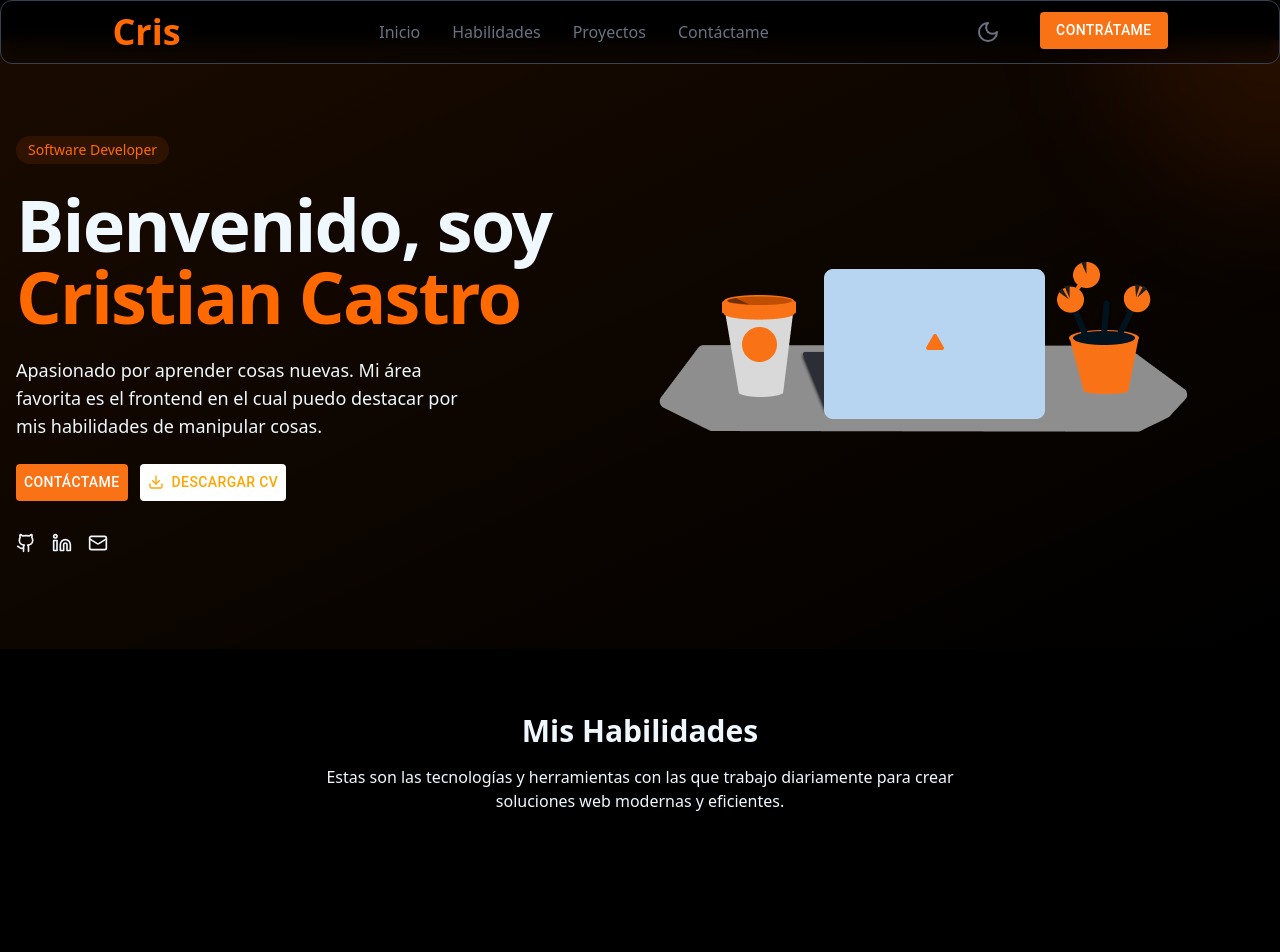
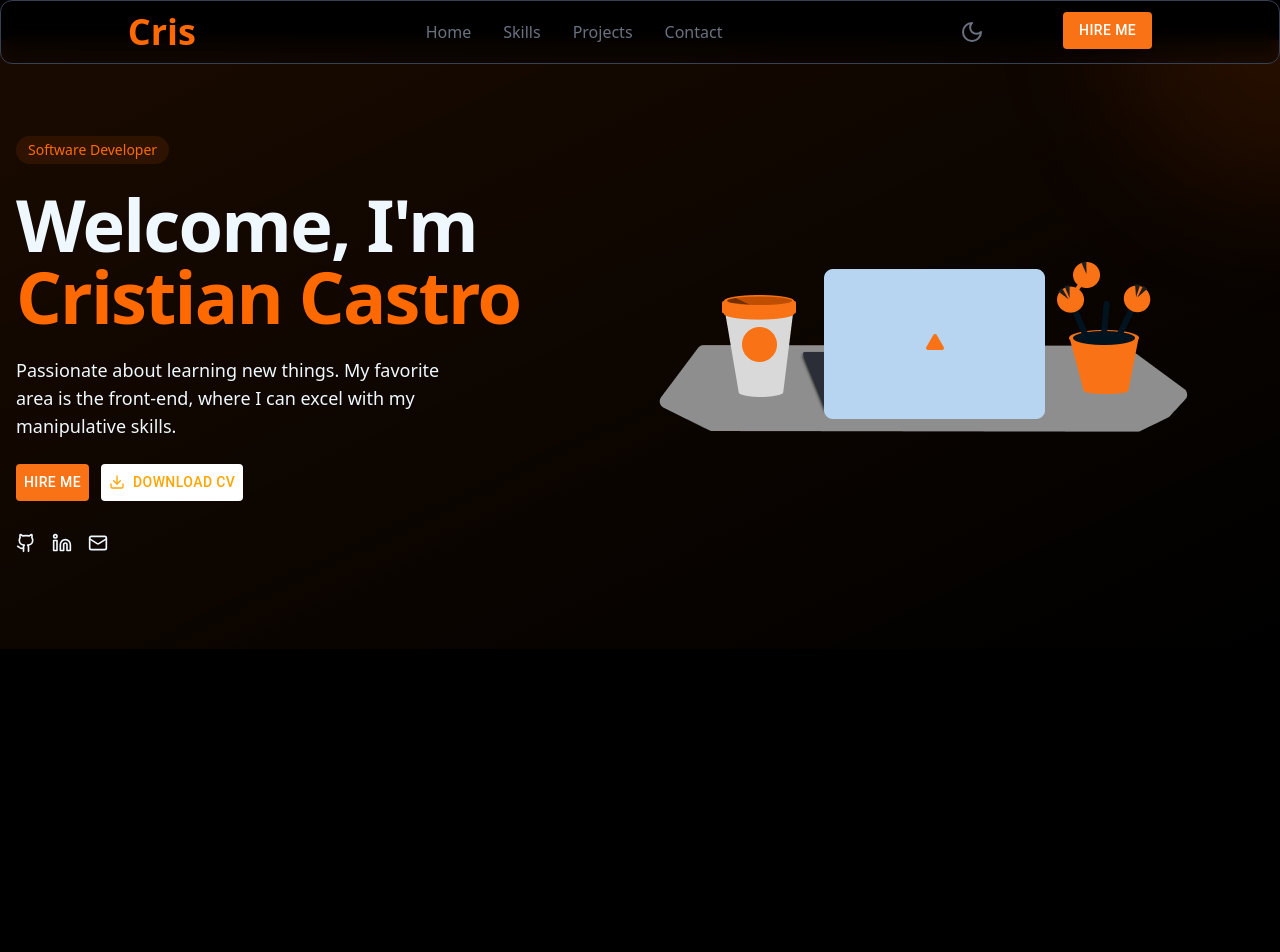
Before and after one commit to SRTENEBROSO00/mi-portafolio, a React (Vite) app: page / in a window 1280 px wide. Shown: the top 952 px of the page. Built offline with nearby package versions, Linux system fonts and the light colour scheme.

Commit message:
refactor: update text content to English and improve clarity across multiple sections

```diff
--- a/src/components/Footer.tsx
+++ b/src/components/Footer.tsx
@@ -30,7 +30,7 @@ function Footer() {
           </div>
         </div>
         <div>
-          <p className='text-center pt-5 p-16 border-t border-t-gray-900'> &copy; 2025 Cristian Castro. Todos los derechos reservados  </p>
+          <p className='text-center pt-5 p-16 border-t border-t-gray-900'> &copy; 2025 Cristian Castro. All right reserved  </p>
         </div>
       </div>
     </div>
--- a/src/components/navBar.tsx
+++ b/src/components/navBar.tsx
@@ -8,10 +8,10 @@ function NavBar() {
 
 
   const navItems = [
-    { name: 'Inicio', incons: <Home className='h-5 w-5' />, href: '#hero' },
-    { name: 'Habilidades', incons: <Code className='h-5 w-5' />, href: '#skills' },
-    { name: 'Proyectos', incons: <Briefcase className='h-5 w-5' />, href: '#projects' },
-    { name: 'Contáctame', incons: <Mail className='h-5 w-5' />, href: '#contact' }
+    { name: 'Home', incons: <Home className='h-5 w-5' />, href: '#hero' },
+    { name: 'Skills', incons: <Code className='h-5 w-5' />, href: '#skills' },
+    { name: 'Projects', incons: <Briefcase className='h-5 w-5' />, href: '#projects' },
+    { name: 'Contact', incons: <Mail className='h-5 w-5' />, href: '#contact' }
   ]
   return (
 
@@ -46,7 +46,7 @@ function NavBar() {
                 backgroundColor: '#F97316',
               }}
             >
-              Contrátame
+              Hire me
             </Button>
           </a>
         </div>
--- a/src/components/section/Contact_section.tsx
+++ b/src/components/section/Contact_section.tsx
@@ -11,9 +11,9 @@ function Contact_section() {
         <div className="max-w-6xl mx-auto">
           {/* Header */}
           <div className="text-center mb-16 ">
-            <h2 className="text-4xl font-bold mb-4">Contáctame</h2>
+            <h2 className="text-4xl font-bold mb-4">Contact me</h2>
             <p className="text-gray-400 max-w-2xl mx-auto">
-              ¿Tienes un proyecto en mente o quieres hablar sobre oportunidades de trabajo? ¡Estoy disponible!
+            Do you have a project in mind or want to discuss job opportunities? I'm available!
             </p>
           </div>
           {/* Main */}
@@ -21,7 +21,7 @@ function Contact_section() {
 
             {/* Informacion */}
             <div className='border rounded-2xl border-white/10 h-96 w-96 inline-block p-5'>
-              <h2 className='text-center text-xl text-orange-500'>Información de contacto</h2>
+              <h2 className='text-center text-xl text-orange-500'>My information</h2>
               <div className='pt-8'>
                 <div className='flex items-center  gap-5'>
                   <Mail className="h-5 w-5 text-orange-500 bg-orange-500/10 rounded-full " />
@@ -34,7 +34,7 @@ function Contact_section() {
                 <div className='flex items-center my-2 gap-5'>
                   <Phone className="h-5 w-5 text-orange-500 bg-orange-500/10 rounded " />
                   <div>
-                    <h3 className='text-gray-400 text-opacity-70'>Teléfono</h3>
+                    <h3 className='text-gray-400 text-opacity-70'>Phone</h3>
                     <p>(829) 246-2158</p>
                   </div>
                 </div>
@@ -42,7 +42,7 @@ function Contact_section() {
                 <div className='flex items-center my-2 gap-5'>
                   <LocateIcon className="h-5 w-5 text-orange-500 bg-orange-500/10 rounded-full " />
                   <div>
-                    <h3 className='text-gray-400 text-opacity-70'>Ubicación</h3>
+                    <h3 className='text-gray-400 text-opacity-70'>Location</h3>
                     <p>Ciudad de La Vega, Rep.Dom.</p>
                   </div>
                 </div>
@@ -53,8 +53,8 @@ function Contact_section() {
               <form action="">
                 <div className='grid grid-cols-2 gap-4'>
                   <div className='flex flex-col'>
-                    <label htmlFor="" className='text-sm'>Nombre</label>
-                    <input type="text" placeholder='Tu nombre' className='flex h-10 w-full rounded-md border px-3 py-2 text-sm placeholder:text-muted-foreground bg-white/5 border-white/10' />
+                    <label htmlFor="" className='text-sm'>Name</label>
+                    <input type="text" placeholder='Your name' className='flex h-10 w-full rounded-md border px-3 py-2 text-sm placeholder:text-muted-foreground bg-white/5 border-white/10' />
                   </div>
                   <div className='flex flex-col'>
                     <label htmlFor="" className='text-sm'>Email</label>
@@ -62,18 +62,18 @@ function Contact_section() {
                   </div>
                 </div>
                 <div className='flex flex-col mt-4'>
-                  <label htmlFor="" className='text-sm'>Asunto</label>
-                  <input type="text" placeholder='Asunto del mensaje' className='flex h-10 w-full rounded-md border px-3 py-2 text-sm placeholder:text-muted-foreground bg-white/5 border-white/10' />
+                  <label htmlFor="" className='text-sm'>Affairs</label>
+                  <input type="text" placeholder='Type your mesagge' className='flex h-10 w-full rounded-md border px-3 py-2 text-sm placeholder:text-muted-foreground bg-white/5 border-white/10' />
                 </div>
                 <div className='flex flex-col mt-4'>
-                  <label htmlFor="" className='text-sm'>Mensaje</label>
-                  <textarea className='flex w-full rounded-md border px-3 py-2 text-sm bg-white/5 border-white/10 min-h-[120px]' placeholder='Escribe tu mensaje aquí'></textarea>
+                  <label htmlFor="" className='text-sm'>Mesagge</label>
+                  <textarea className='flex w-full rounded-md border px-3 py-2 text-sm bg-white/5 border-white/10 min-h-[120px]' placeholder='Type your mesagge here'></textarea>
                 </div>
                 <Button variant='contained'
                   sx={{
                     backgroundColor: '#F97316',
                     marginTop: '16px',
-                  }}>Enviar mensaje <Send className='h-5 w-5 m-2'/> </Button>
+                  }}>Send <Send className='h-5 w-5 m-2'/> </Button>
               </form>
             </div>
           </div>
--- a/src/components/section/PortafolioHero.tsx
+++ b/src/components/section/PortafolioHero.tsx
@@ -19,27 +19,24 @@ function PortafolioHero() {
                 Software Developer
               </div>
               <h1 className="text-4xl md:text-5xl lg:text-7xl font-bold tracking-tight">
-                Bienvenido, soy <span className="text-orange-500">Cristian Castro</span>
+               Welcome, I'm <span className="text-orange-500">Cristian Castro</span>
               </h1>
               <p className="text-lg text-muted-foreground max-w-md">
-                Apasionado por aprender cosas nuevas. Mi área favorita es el frontend en el cual puedo destacar por mis
-                habilidades de manipular cosas.
+              Passionate about learning new things. My favorite area is the front-end, where I can excel with my manipulative skills.
               </p>
               <div className="flex flex-wrap gap-3">
                 <a href="#contact" >
                   <Button sx={{ backgroundColor: '#F97316', border: 'orange', color: 'white', '&:hover': { backgroundColor: 'white', 'color': 'orange' } }}>
-                    Contáctame
+                    Hire me
                   </Button>
                 </a>
 
                 <a href="/documentos/CV_CristianCastro.pdf" download>
                   <Button sx={{ backgroundColor: 'white', border: 'orange', color: 'orange', '&:hover': { backgroundColor: '#F97316', 'color': 'white' } }}>
-                    <Download className="mr-2 h-4 w-4" /> Descargar CV
+                    <Download className="mr-2 h-4 w-4" /> Download CV
                   </Button>
 
                 </a>
-
-
 
               </div>
               <div className="flex items-center gap-4 pt-2">
--- a/src/components/section/Project_section.tsx
+++ b/src/components/section/Project_section.tsx
@@ -9,19 +9,19 @@ function Project_section() {
   const projectData = [{
     projectName: 'PTD-Asistencia',
     image: Image,
-    decription: "Cuando realice más proyectos los iré publicando en esta sección",
+    decription: "I'll add all my future new projects soon",
     badge: ["React", "Tailwind", "Next.js", "VSCode"]
   },
   {
-    projectName: 'No hay proyectos por el momento',
+    projectName: 'There is not projects yet',
     image: Image,
-    decription: "Cuando realice más proyectos los iré publicando en esta sección",
+    decription: "I'll add all my future new projects soon",
     badge: ["React", "Tailwind", "Next.js", "VSCode"]
   },
   {
-    projectName: 'No hay proyectos por el momento',
+    projectName: 'There is not projects yet',
     image: Image,
-    decription: "Cuando realice más proyectos los iré publicando en esta sección",
+    decription: "I'll add all my future new projects soon",
     badge: ["React", "Tailwind", "Next.js", "VSCode"]
 
   }]
@@ -32,9 +32,9 @@ function Project_section() {
         <div className="max-w-6xl mx-auto">
           {/* Header */}
           <div className="text-center mb-16">
-            <h2 className="text-4xl font-bold mb-4">Mis Proyectos</h2>
+            <h2 className="text-4xl font-bold mb-4">My projects</h2>
             <p className="text-gray-400 max-w-2xl mx-auto">
-              Una selección de los proyectos en los que trabajé, mostrando mis habilidades y experiencia.
+            A selection of the projects I've worked on, showcasing my skills and experience.
             </p>
           </div>
 
@@ -66,7 +66,7 @@ function Project_section() {
           </div>
           <div className='text-center m-4'>
             <Badge className='className="bg-orange-950/30 text-orange-500 border-orange-800 hover:bg-orange-950/50 m-2 text-sm p-1  border inline-block rounded-full px-3 '>
-              Pronto subiré proyectos
+              Projects soon
             </Badge>
 
           </div>
--- a/src/components/section/Skill_section.tsx
+++ b/src/components/section/Skill_section.tsx
@@ -20,11 +20,10 @@ function Skill_section() {
         <div id='skills' data-aos="fade-up">
             <section className="py-16 bg-black/50">
                 <div className="container mx-auto px-4">
-                    <div className="text-center mb-12">
-                        <h2 className="text-3xl font-bold mb-4">Mis Habilidades</h2>
+                    <div className="text-center mb-12" data-aos="fade-up">
+                        <h2 className="text-3xl font-bold mb-4">My skills</h2>
                         <p className="text-muted-foreground max-w-2xl mx-auto">
-                            Estas son las tecnologías y herramientas con las que trabajo diariamente para crear soluciones web modernas
-                            y eficientes.
+                        These are the technologies and tools I work with daily to create modern and efficient web solutions.
                         </p>
                     </div>
                     <div className="grid md:grid-cols-3 gap-8" data-aos="fade-up">
@@ -47,7 +46,7 @@ function Skill_section() {
                     </div>
                     <div className='mt-12 text-center'>
                         <div className='inline-block px-4 py-2 rounded-full bg-orange-500/10 text-orange-500 font-medium'>
-                            Siempre aprendiendo nuevas tecnologías
+                            Always learning new things
                         </div>
                     </div>
                 </div>
```
